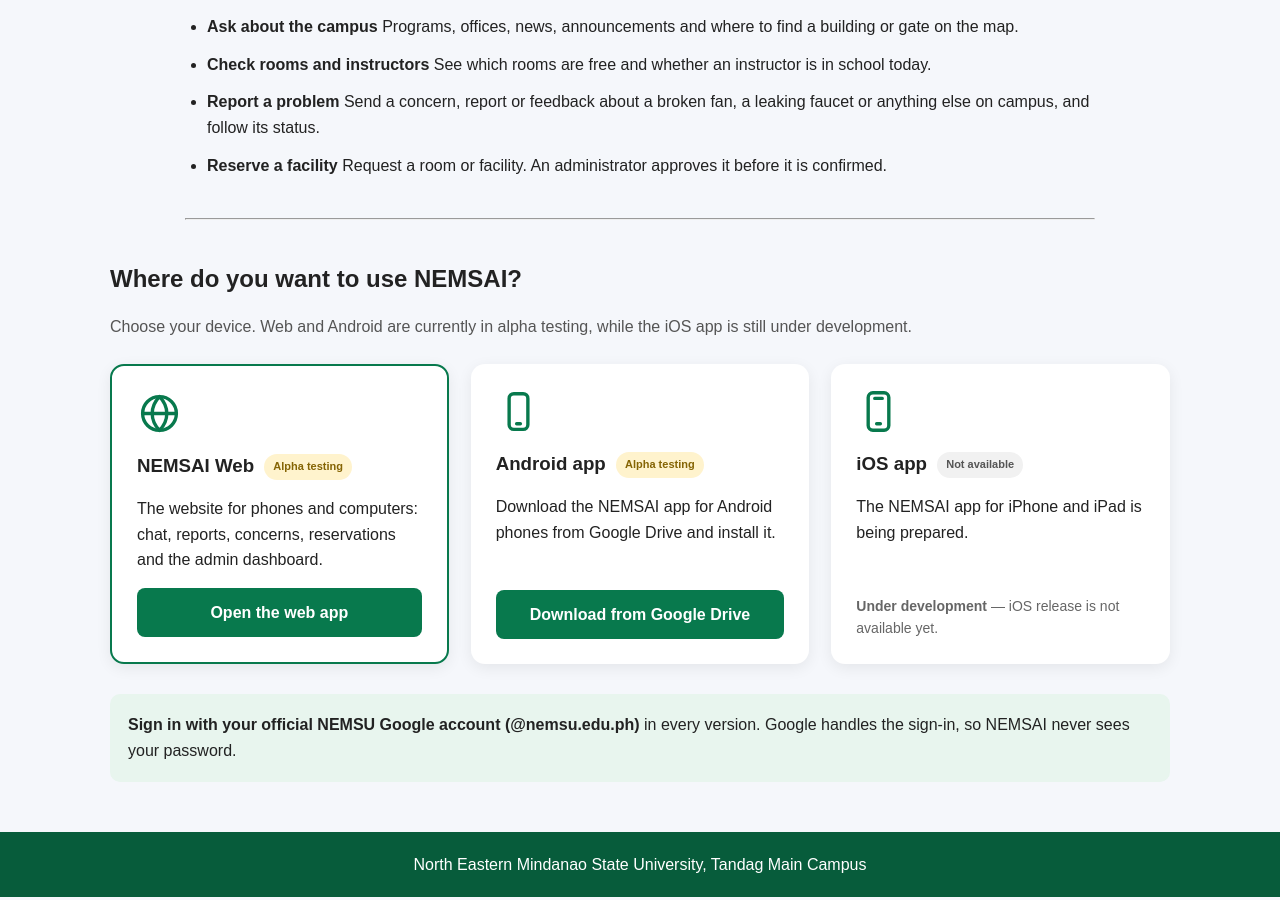
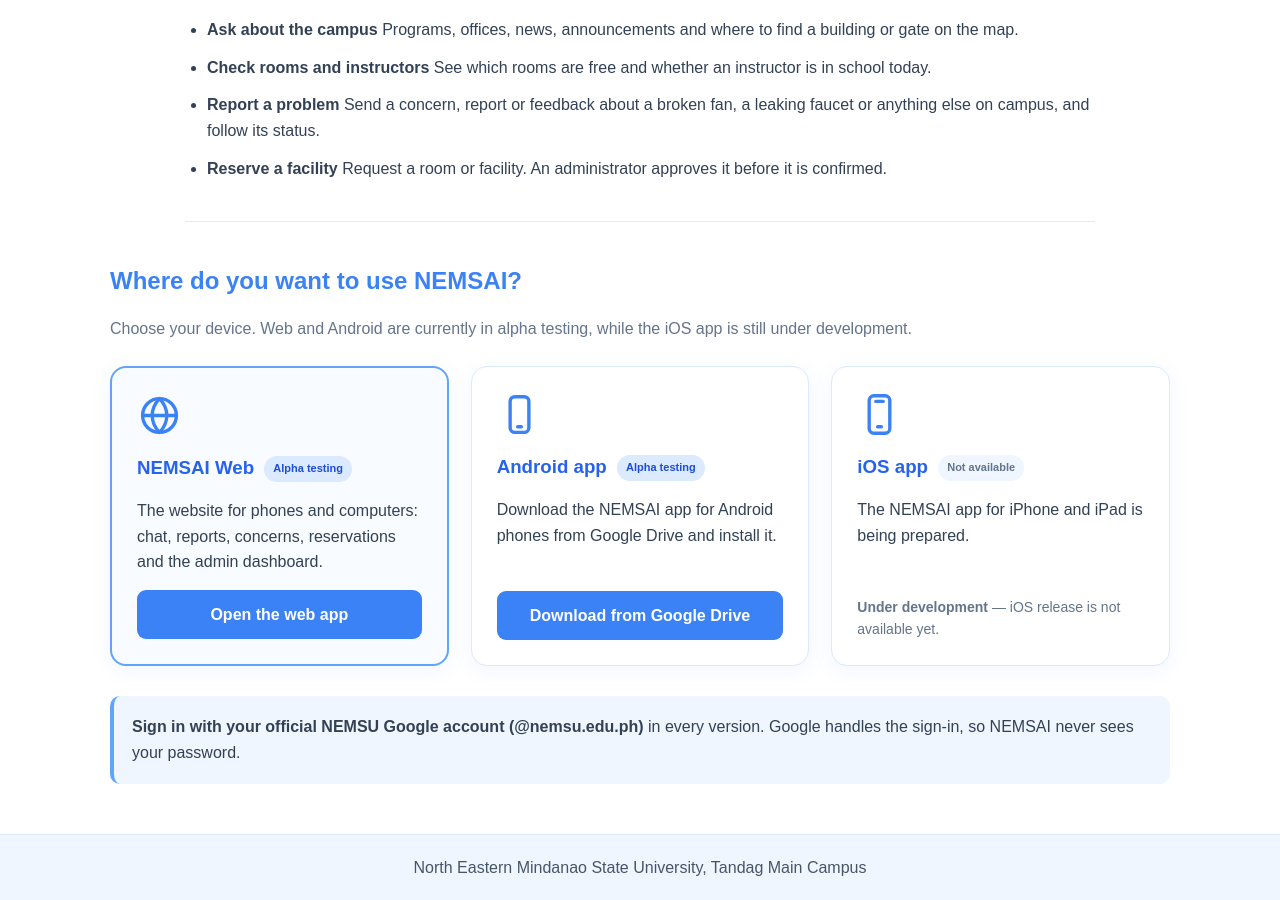
Before and after one commit to jpconwi/nemsaiLandingPage, a plain HTML site: page index.html in a window 1280 px wide. Shown: the part 274-1174 px from the top of the page. Drawn offline with Linux system fonts and the light colour scheme.

Commit message:
Update index.html

```diff
--- a/index.html
+++ b/index.html
@@ -6,6 +6,7 @@
   <meta name="viewport" content="width=device-width, initial-scale=1">
   <title>NEMSAI | NEMSU Tandag Main Campus Assistant</title>
   <meta name="description" content="Choose how to use NEMSAI: web, Android, or iOS.">
+
 
 <style>
   * {
@@ -16,28 +17,26 @@
 
   body {
     font-family: Arial, sans-serif;
-      background: #f5f7fb;
-      color: #222;
+    background: #ffffff;
+    color: #334155;
     line-height: 1.6;
   }
 
   header {
-      background: #075c3b;
-      color: white;
+    background: #ffffff;
+    color: #334155;
     padding: 25px 8%;
-    }
-
-    .brand {
-      display: flex;
-      align-items: center;
-      gap: 18px;
+    border-bottom: 3px solid #60a5fa;
   }
 
   .brand h1 {
+    color: #3b82f6;
     font-size: 30px;
+    font-weight: 800;
   }
 
   .brand p {
+    color: #64748b;
     font-size: 14px;
   }
 
@@ -48,7 +47,12 @@
   }
 
   h2 {
+    color: #3b82f6;
     margin-bottom: 15px;
+  }
+
+  h3 {
+    color: #2563eb;
   }
 
   .big {
@@ -70,6 +74,11 @@
     padding: 0 20px;
   }
 
+  .divider hr {
+    border: 0;
+    border-top: 1px solid #dbeafe;
+  }
+
   main {
     max-width: 1100px;
     margin: 40px auto;
@@ -78,7 +87,7 @@
 
   .lead {
     margin-bottom: 25px;
-      color: #555;
+    color: #64748b;
   }
 
   .ways {
@@ -89,23 +98,31 @@
   }
 
   .way {
-      background: white;
-      border-radius: 14px;
+    background: #ffffff;
+    border: 1px solid #dbeafe;
+    border-radius: 16px;
     padding: 25px;
-      box-shadow: 0 4px 15px rgba(0,0,0,.07);
+    box-shadow: 0 5px 20px rgba(59, 130, 246, 0.08);
     display: flex;
     flex-direction: column;
     gap: 15px;
+    transition: transform 0.2s, box-shadow 0.2s;
+  }
+
+  .way:hover {
+    transform: translateY(-4px);
+    box-shadow: 0 10px 25px rgba(59, 130, 246, 0.15);
   }
 
   .way.primary {
-      border: 2px solid #08794d;
+    border: 2px solid #60a5fa;
+    background: #f8fbff;
   }
 
   .icon {
     width: 45px;
     height: 45px;
-      color: #08794d;
+    color: #3b82f6;
   }
 
   .icon svg {
@@ -116,8 +133,8 @@
   .status {
     display: inline-block;
     font-size: 11px;
-      background: #fff3cd;
-      color: #856404;
+    background: #dbeafe;
+    color: #1d4ed8;
     padding: 4px 9px;
     border-radius: 20px;
     vertical-align: middle;
@@ -125,43 +142,47 @@
   }
 
   .status.unavailable {
-      background: #f1f1f1;
-      color: #555;
+    background: #eff6ff;
+    color: #64748b;
   }
 
   .btn {
     display: inline-block;
     text-align: center;
     text-decoration: none;
-      background: #08794d;
-      color: white;
+    background: #3b82f6;
+    color: #ffffff;
     padding: 12px 18px;
-      border-radius: 8px;
+    border-radius: 9px;
     font-weight: bold;
     margin-top: auto;
+    transition: background 0.2s;
   }
 
   .btn:hover {
-      background: #055c3a;
+    background: #2563eb;
   }
 
   .status-line {
     font-size: 14px;
-      color: #666;
+    color: #64748b;
     margin-top: auto;
   }
 
   .note {
     margin-top: 30px;
     padding: 18px;
-      background: #e8f5ee;
+    background: #eff6ff;
+    color: #334155;
+    border-left: 4px solid #60a5fa;
     border-radius: 10px;
   }
 
   footer {
     text-align: center;
-      background: #075c3b;
-      color: white;
+    background: #eff6ff;
+    color: #475569;
+    border-top: 1px solid #dbeafe;
     padding: 20px;
     margin-top: 50px;
   }
@@ -180,6 +201,7 @@
     }
   }
 </style>
+
 </head>
 
 <body>
```
Lines whose indentation alone changed are shown as unchanged.
